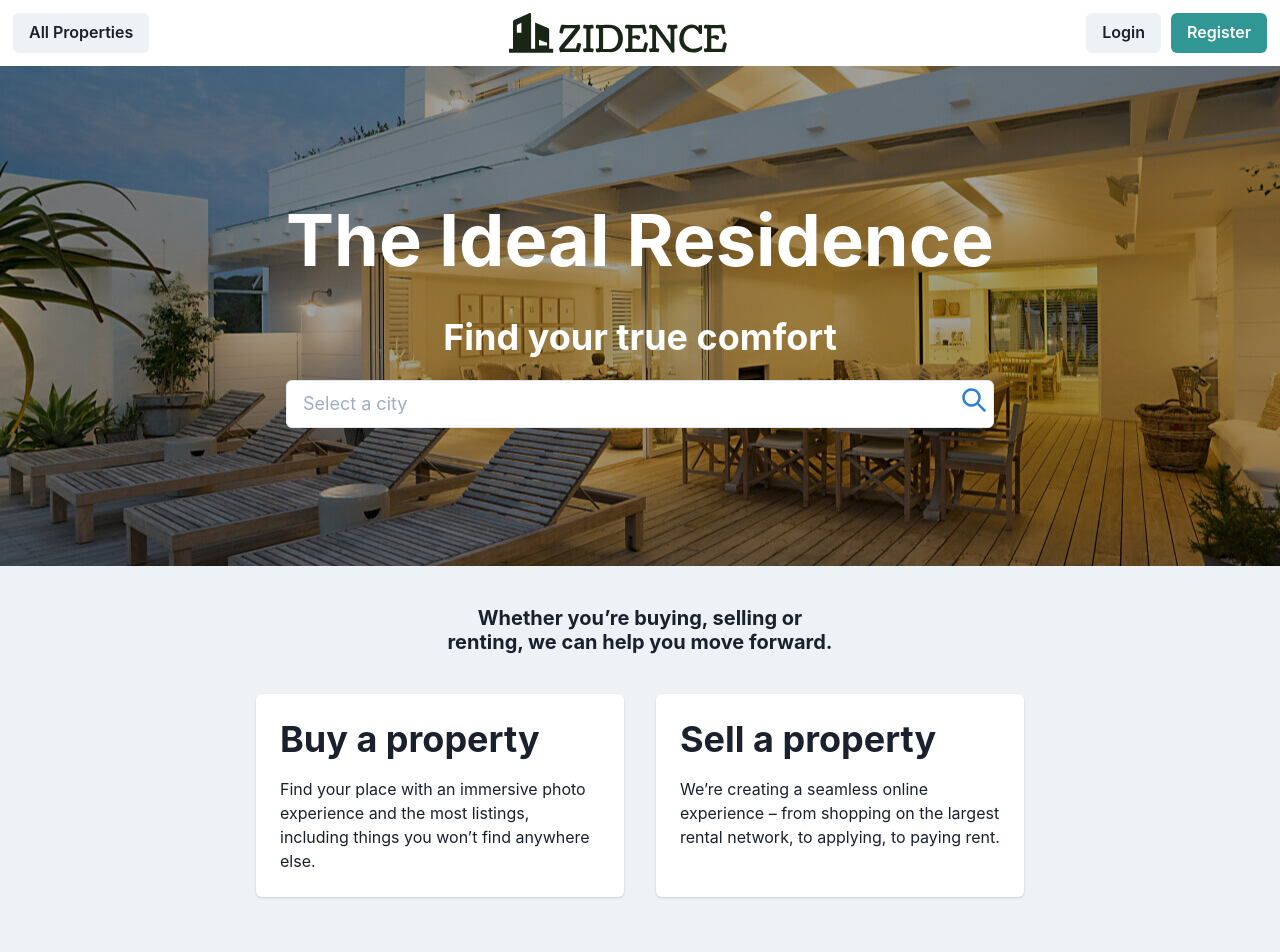
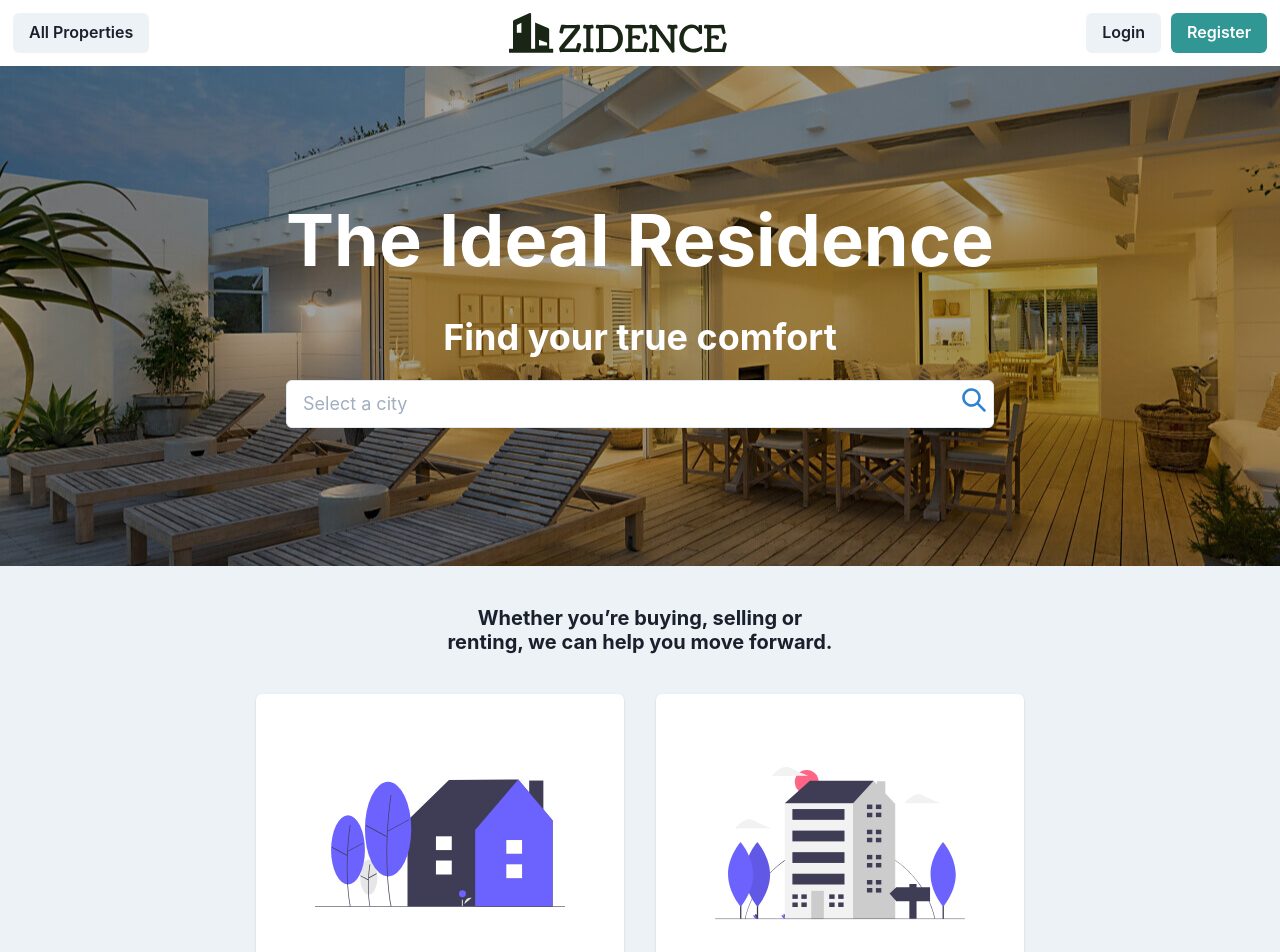
Before and after one commit to zidence/zidence-web, a React (Create React App) app: page / in a window 1280 px wide. Shown: the top 952 px of the page. Built offline with nearby package versions, Linux system fonts and the light colour scheme.

Commit message:
Add images to home cards

```diff
--- a/src/pages/home.js
+++ b/src/pages/home.js
@@ -9,6 +9,7 @@ import {
   Input,
   Text,
   Spacer,
+  Image,
 } from '@chakra-ui/react'
 import { SearchIcon } from '@chakra-ui/icons'
 
@@ -57,35 +58,45 @@ export default function HomePage() {
         </Heading>
 
         <Flex id="cards" m={10} width="3xl">
-          <Box
+          <Flex
             id="card-buy"
             bg="white"
             p={6}
             boxShadow="base"
             borderRadius="md"
+            flexDirection="column"
+            align="center"
           >
-            <Heading as="h3">Buy a property</Heading>
+            <Image boxSize="250px" src="/images/card-buy.svg" alt="Card Buy" />
+            <Heading textAlign="center" as="h3">
+              Buy a property
+            </Heading>
             <Text maxW="xs" mt={4}>
               Find your place with an immersive photo experience and the most
               listings, including things you won’t find anywhere else.
             </Text>
-          </Box>
+          </Flex>
 
           <Spacer />
 
-          <Box
+          <Flex
             id="card-sell"
             bg="white"
             p={6}
             boxShadow="base"
             borderRadius="md"
+            flexDirection="column"
+            align="center"
           >
-            <Heading as="h3">Sell a property</Heading>
+            <Image boxSize="250px" src="/images/card-sell.svg" alt="Card Buy" />
+            <Heading textAlign="center" as="h3">
+              Sell a property
+            </Heading>
             <Text maxW="xs" mt={4}>
               We’re creating a seamless online experience – from shopping on the
               largest rental network, to applying, to paying rent.
             </Text>
-          </Box>
+          </Flex>
         </Flex>
       </Center>
     </Box>
```
Also changed, not shown: public/images/card-buy.svg (added), public/images/card-sell.svg (added).
